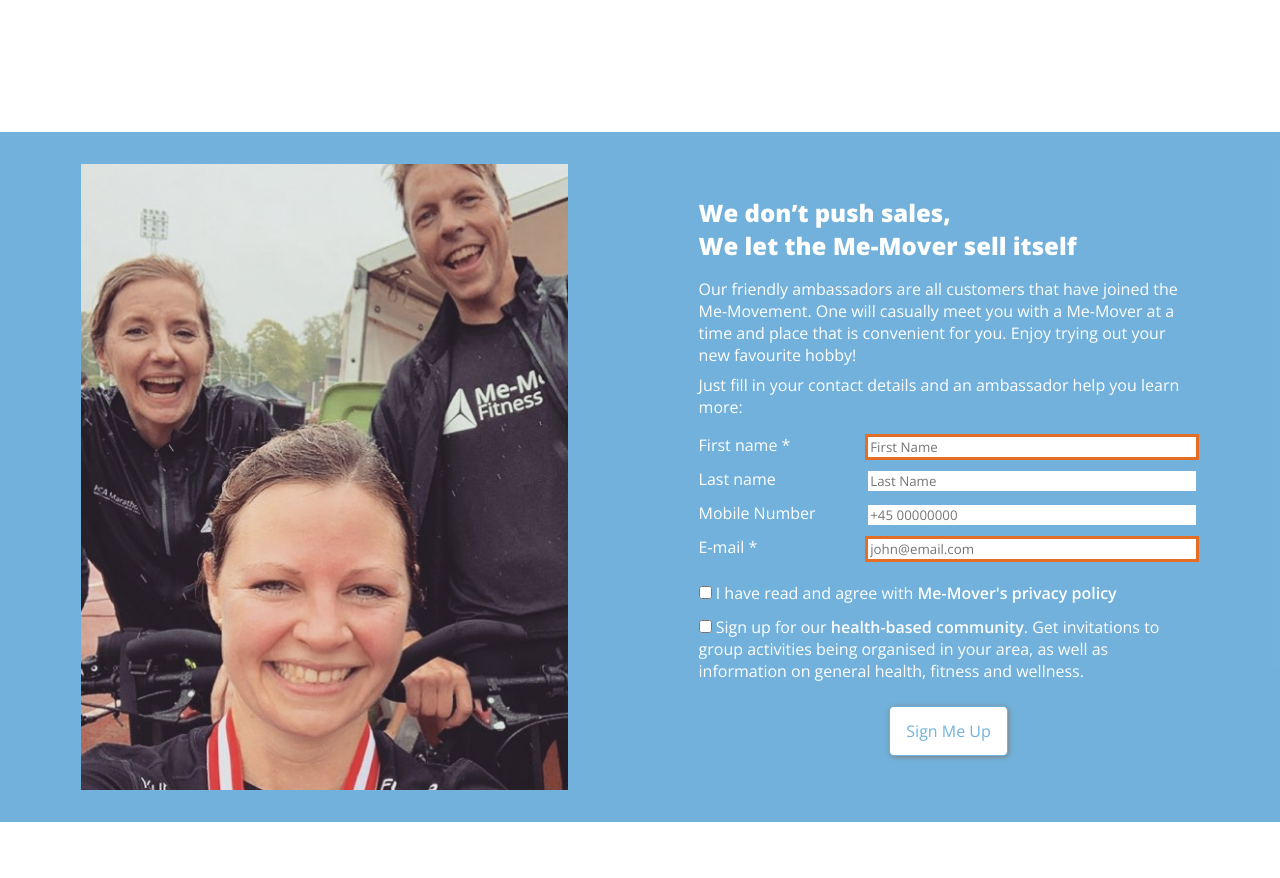
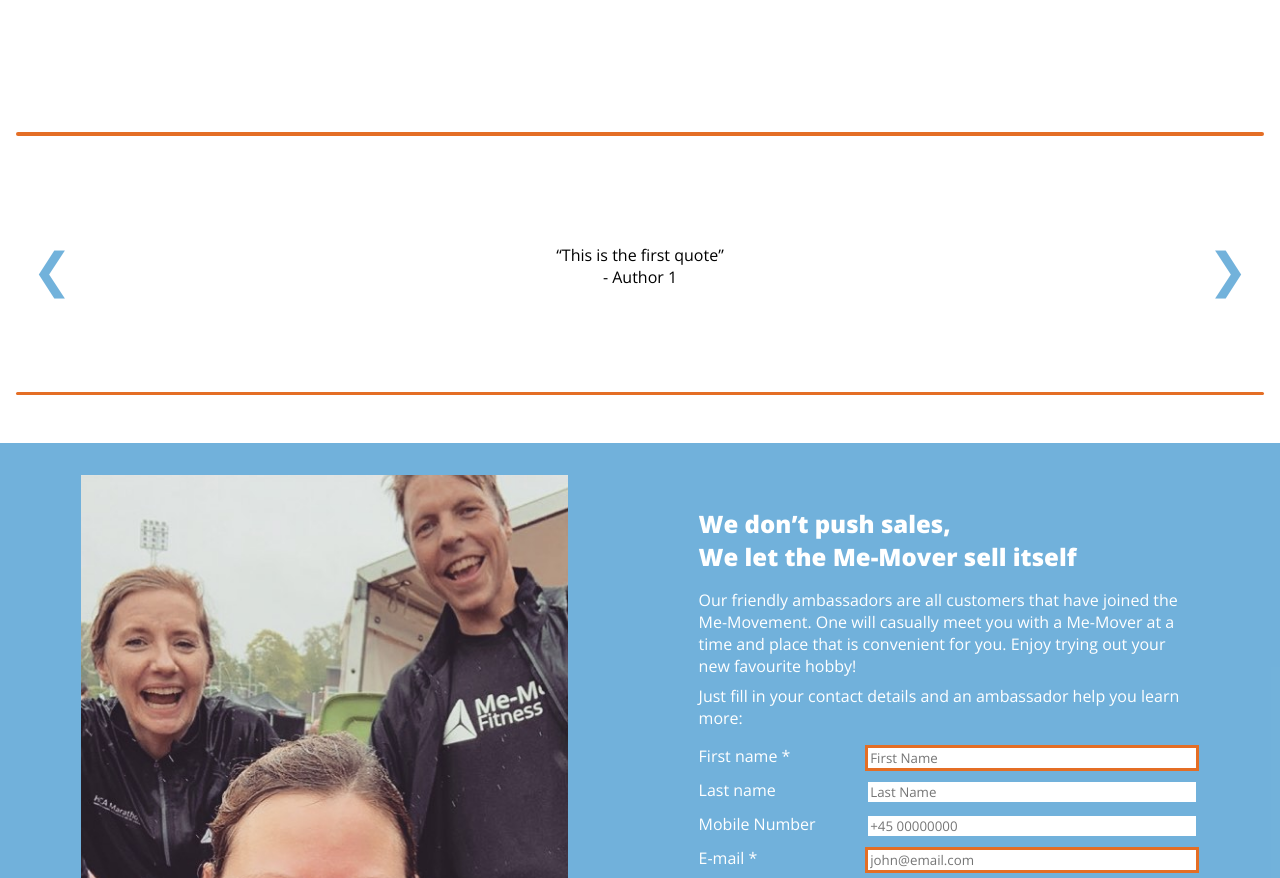
Before and after one commit to rikkeblom/Me-Mover-Campaign-Site, a plain HTML site: page index.html in a window 1280 px wide. Shown: the part 1620-2498 px from the top of the page. Drawn offline with nearby package versions, Linux system fonts and the light colour scheme.

Commit message:
slide functionality

```diff
--- a/index.html
+++ b/index.html
@@ -95,6 +95,29 @@
         </p>
       </div>
     </section>
+
+    <div class="divider"></div>
+
+    <section class="slideSection">
+      <div class="slideshowContainer">
+        <div class="slide">
+          <q>This is the first quote</q>
+          <p class="author">- Author 1</p>
+        </div>
+        <div class="slide">
+          <q>This is the second quote</q>
+          <p class="author">- Author 2</p>
+        </div>
+        <div class="slide">
+          <q>This is the third quote</q>
+          <p class="author">- Author 3</p>
+        </div>
+        <a class="prev" onclick="changeSlide(-1)">&#10094;</a>
+        <a class="next" onclick="changeSlide(1)">&#10095;</a>
+      </div>
+    </section>
+
+    <div class="divider"></div>
 
     <section id="formSection">
       <img src="img/trainers.PNG" id="formIMG" />
@@ -226,5 +249,7 @@
         Me-Mover ApS - All rights reserved
       </p>
     </footer>
+
+    <script src="slides.js"></script>
   </body>
 </html>
--- /dev/null
+++ b/slides.js
@@ -0,0 +1,22 @@
+var slideNumber = 1;
+showSlides(slideNumber);
+
+function changeSlide(n) {
+  showSlides((slideNumber += n));
+}
+
+function showSlides(n) {
+  var i;
+  var x = document.querySelectorAll(".slide");
+  if (n > x.length) {
+    slideNumber = 1;
+  }
+  if (n < 1) {
+    slideNumber = x.length;
+  }
+  for (i = 0; i < x.length; i++) {
+    x[i].style.display = "none";
+  }
+  x[slideNumber - 1].style.display = "block";
+  console.log(x.length);
+}
--- a/style.css
+++ b/style.css
@@ -244,6 +244,41 @@ footer p {
   font-size: 0.8rem;
 }
 
+/* ------------  Slideshow ------------ */
+.slideSection {
+  height: 10rem;
+  margin-left: 0;
+  margin-right: 0;
+}
+
+.slide {
+  text-align: center;
+  display: none;
+  padding: 20px;
+  transform: translateY(2.5rem);
+}
+
+.prev {
+  position: absolute;
+  left: 1rem;
+  font-size: 3rem;
+  color: var(--background);
+  transform: translate(1rem, -2rem);
+}
+
+.next {
+  position: absolute;
+  right: 1rem;
+  font-size: 3rem;
+  color: var(--background);
+  transform: translate(-1rem, -2rem);
+}
+
+.prev:hover,
+.next:hover {
+  color: var(--color2);
+}
+
 /*---------- media queries --------- */
 @media screen and (min-width: 800px) {
   #thirds {
```
